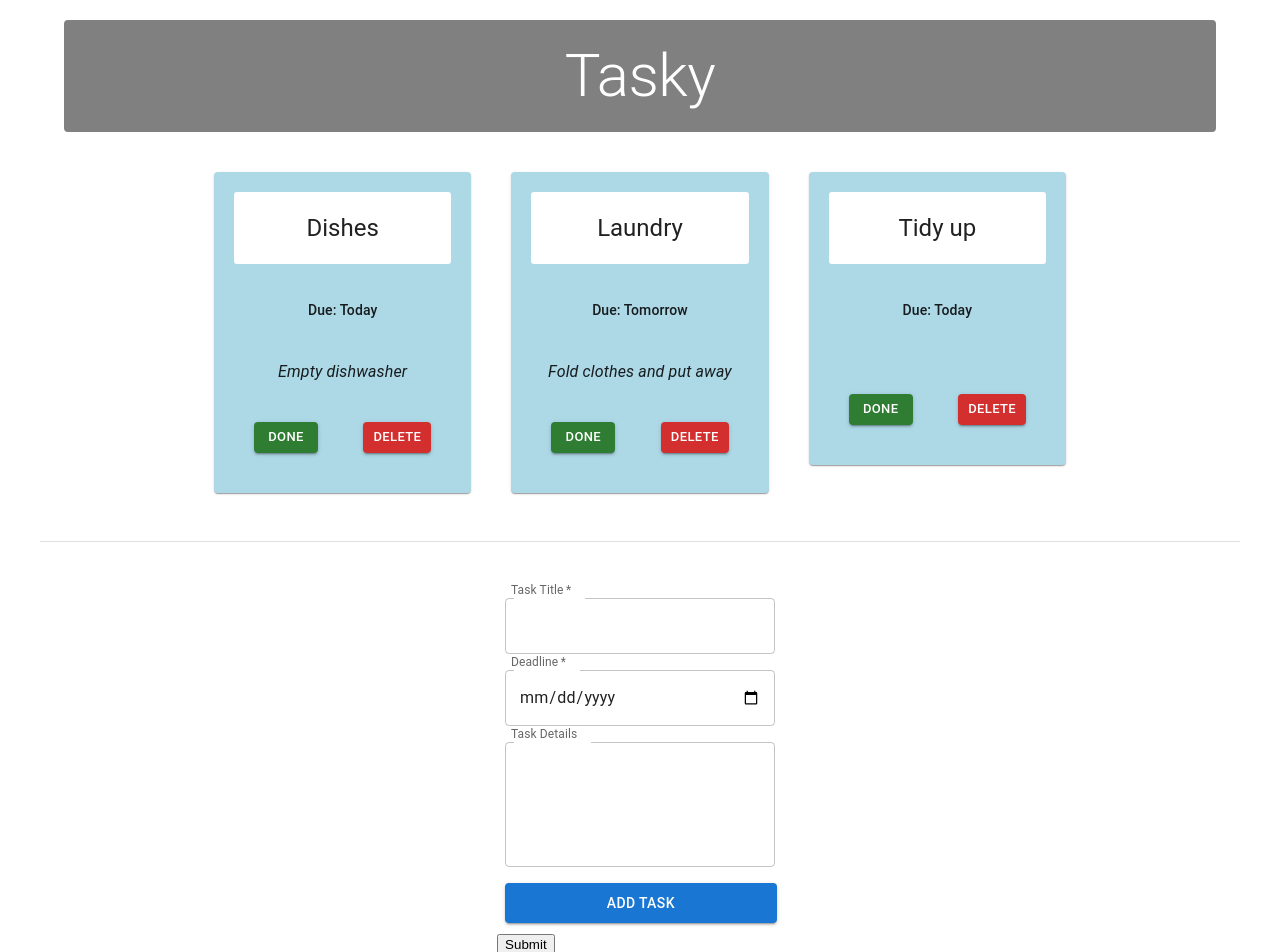
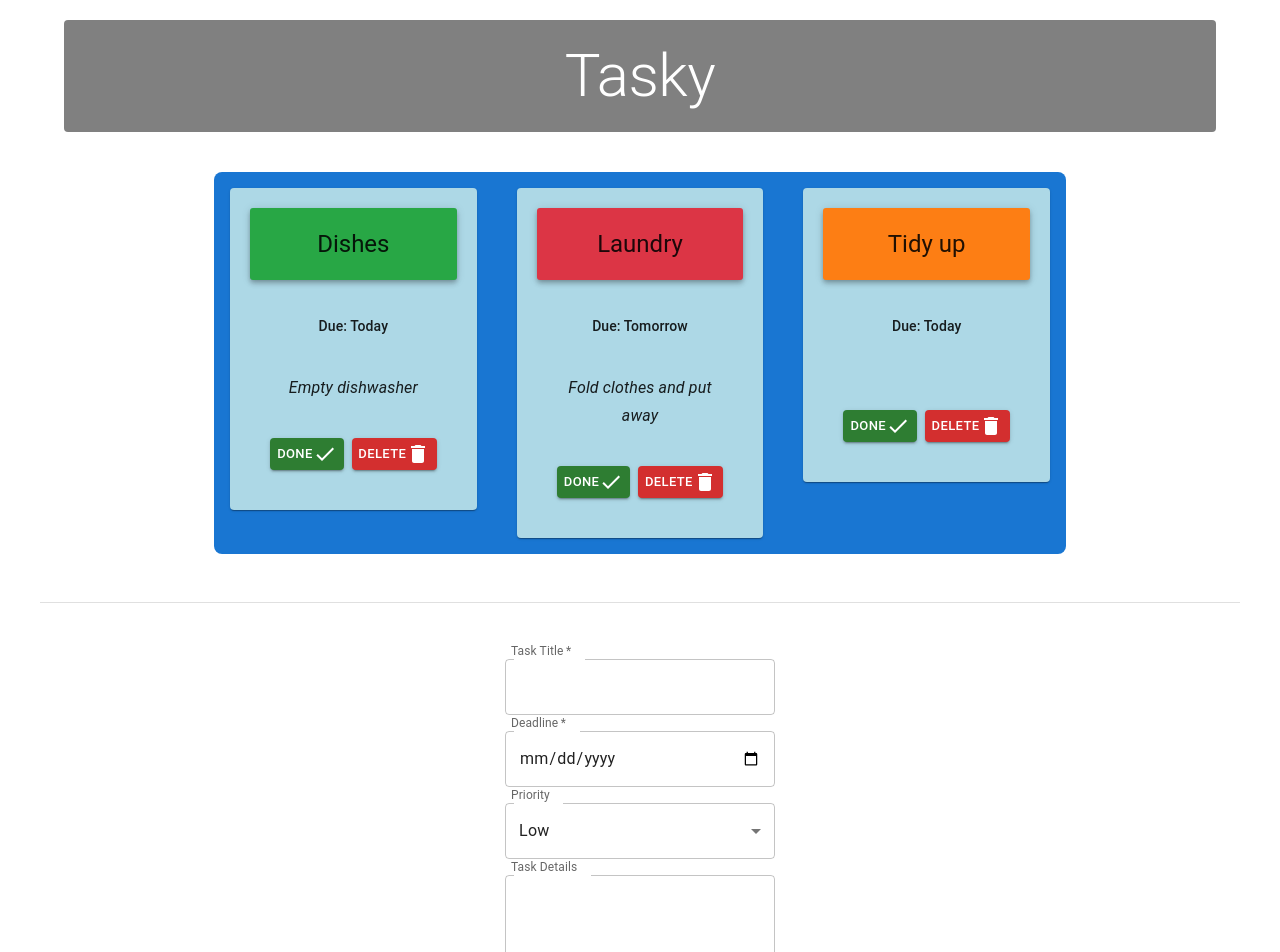
Before and after one commit to padraiccoffey399/react-basics-lab, a React (Vite) app in the folder tasky/: page / in a window 1280 px wide. Shown: the top 952 px of the page. Built offline with nearby package versions, Linux system fonts and the light colour scheme.

Commit message:
Tasky Lab 3 done

```diff
--- a/tasky/src/App.jsx
+++ b/tasky/src/App.jsx
@@ -108,18 +108,24 @@ function App() {
               container
               spacing={5}
               sx={{
-                justifyContent: "center"
-              }}
+              backgroundColor: 'primary.main',
+              color: 'white',
+              borderRadius: 2,
+              p: 2
+            }}
+
             >
             {taskState.tasks.map((task, index) => (
               <Task
                 title={task.title}
                 description={task.description}
                 deadline={task.deadline}
+                priority={task.priority}
                 done={task.done}
                 key={task.id}
                 markDone={() => doneHandler(index)}
                 deleteTask={() => deleteHandler(index)}
+
               />
             ))}
           </Grid>
--- a/tasky/src/components/Form.jsx
+++ b/tasky/src/components/Form.jsx
@@ -1,7 +1,7 @@
 import Box from '@mui/material/Box';
 import TextField from '@mui/material/TextField';
 import Button from '@mui/material/Button';
-
+import MenuItem from '@mui/material/MenuItem';
 
 const AddTaskForm = (props) => {
 
@@ -36,6 +36,21 @@ const AddTaskForm = (props) => {
                 type="date"
                 onChange={(event) => props.change(event)}
             />
+            </div>
+            {/* Priority Dropdown */}
+            <div>
+            <TextField
+                select
+                name="priority"
+                label="Priority"
+                defaultValue="Low"
+                slotProps={{ inputLabel: { shrink: true } }}
+                onChange={(event) => props.change(event)}
+            >
+                <MenuItem value="Low">Low</MenuItem>
+                <MenuItem value="Medium">Medium</MenuItem>
+                <MenuItem value="High">High</MenuItem>
+            </TextField>
             </div>
             <div>
             <TextField
--- a/tasky/src/components/Task.jsx
+++ b/tasky/src/components/Task.jsx
@@ -6,6 +6,10 @@ import CardContent from '@mui/material/CardContent';
 import CardHeader from '@mui/material/CardHeader';
 import Grid from '@mui/material/Grid';
 import Typography from '@mui/material/Typography';
+import DeleteIcon from '@mui/icons-material/Delete';
+import CheckIcon from '@mui/icons-material/Check';
+import { Check } from '@mui/icons-material';
+
 
 
 const Task = (props) => {
@@ -33,10 +37,11 @@ const Task = (props) => {
             <CardHeader
             title={props.title}
             sx={{
-                backgroundColor: 'white',
+                backgroundColor: backgroundColor,
                 borderRadius: '3px',
                 padding: '20px',
-                textAlign: 'center'
+                textAlign: 'center',
+                boxShadow: 4
             }}
             />
             <CardContent>
@@ -81,6 +86,7 @@ const Task = (props) => {
                 onClick={props.markDone}
             >
                 Done
+                <CheckIcon/>
             </Button>
 
             <Button
@@ -90,6 +96,7 @@ const Task = (props) => {
                 onClick={props.deleteTask}
             >
                 Delete
+                <DeleteIcon />
             </Button>
             </CardActions>
 
```
